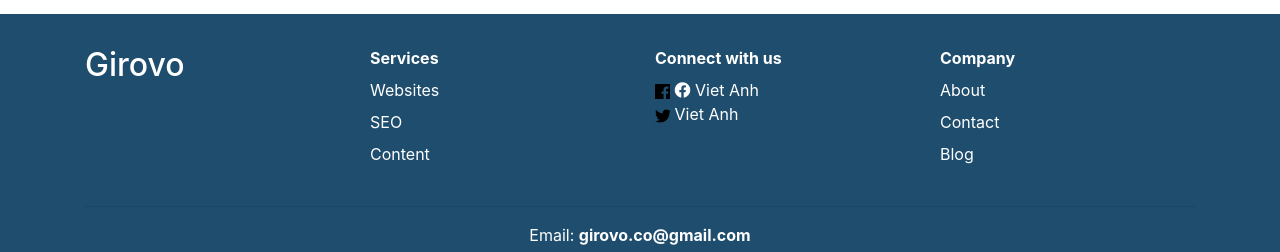
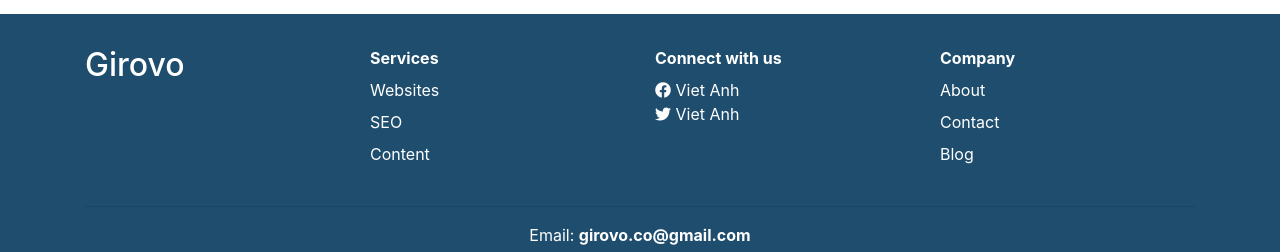
Before and after one commit to Girovo/girovo.github.io, a Jekyll site: the page built from index.md, in a window 1280 px wide and 1344 px high. Shown: the part 1089-1341 px from the top of the window. Built offline with Jekyll 4.4.1, drawn with Linux system fonts in a browser that asks for light colours; nearby versions of some CDN libraries.

Commit message:
use font awesome icon to replace svg icon

```diff
--- a/_includes/social.html
+++ b/_includes/social.html
@@ -20,11 +20,11 @@
     <a
       href="https://www.facebook.com/{{ site.facebook_username| cgi_escape | escape }}"
     >
-      <svg class="svg-icon">
+      <!-- <svg class="svg-icon">
         <use
           xlink:href="{{ '/assets/minima-social-icons.svg#facebook' | relative_url }}"
         ></use>
-      </svg>
+      </svg> -->
       <i class="fab fa-facebook"></i>
       <span class="username">{{ site.facebook_username| escape }}</span>
     </a>
@@ -117,11 +117,13 @@
   <li>
     <a
       href="https://www.twitter.com/{{ site.twitter_username| cgi_escape | escape }}"
-      ><svg class="svg-icon">
+    >
+      <!-- <svg class="svg-icon">
         <use
           xlink:href="{{ '/assets/minima-social-icons.svg#twitter' | relative_url }}"
         ></use>
-      </svg>
+      </svg> -->
+      <i class="fab fa-twitter"></i>
       <span class="username">{{ site.twitter_username| escape }}</span></a
     >
   </li>
```
Also changed, not shown: 1 other file.
